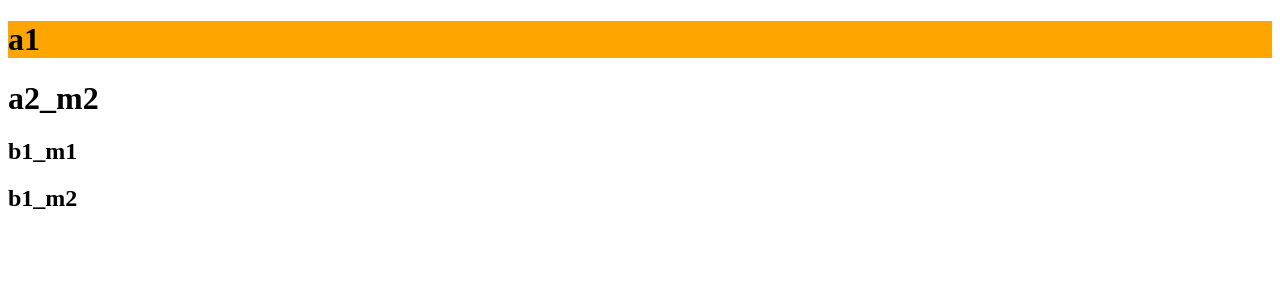
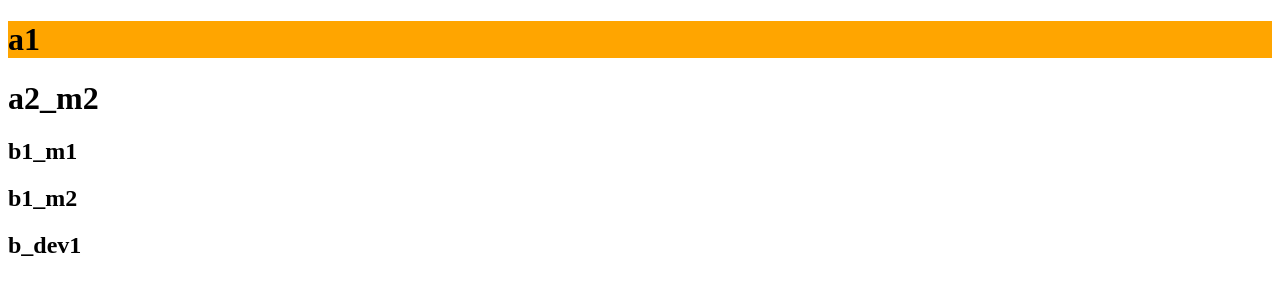
Before and after one commit to cfg1573/test_2301_02, a plain HTML site: page index.html in a window 1280 px wide. Drawn offline with Linux system fonts and the light colour scheme.

Commit message:
'b_dev1'

```diff
--- a/index.html
+++ b/index.html
@@ -15,6 +15,8 @@
   <h1>a2_m2</h1>
   <h2>b1_m1</h2>
   <h2>b1_m2</h2>
+
+  <h2>b_dev1</h2>
 </body>
 
 </html>
```
